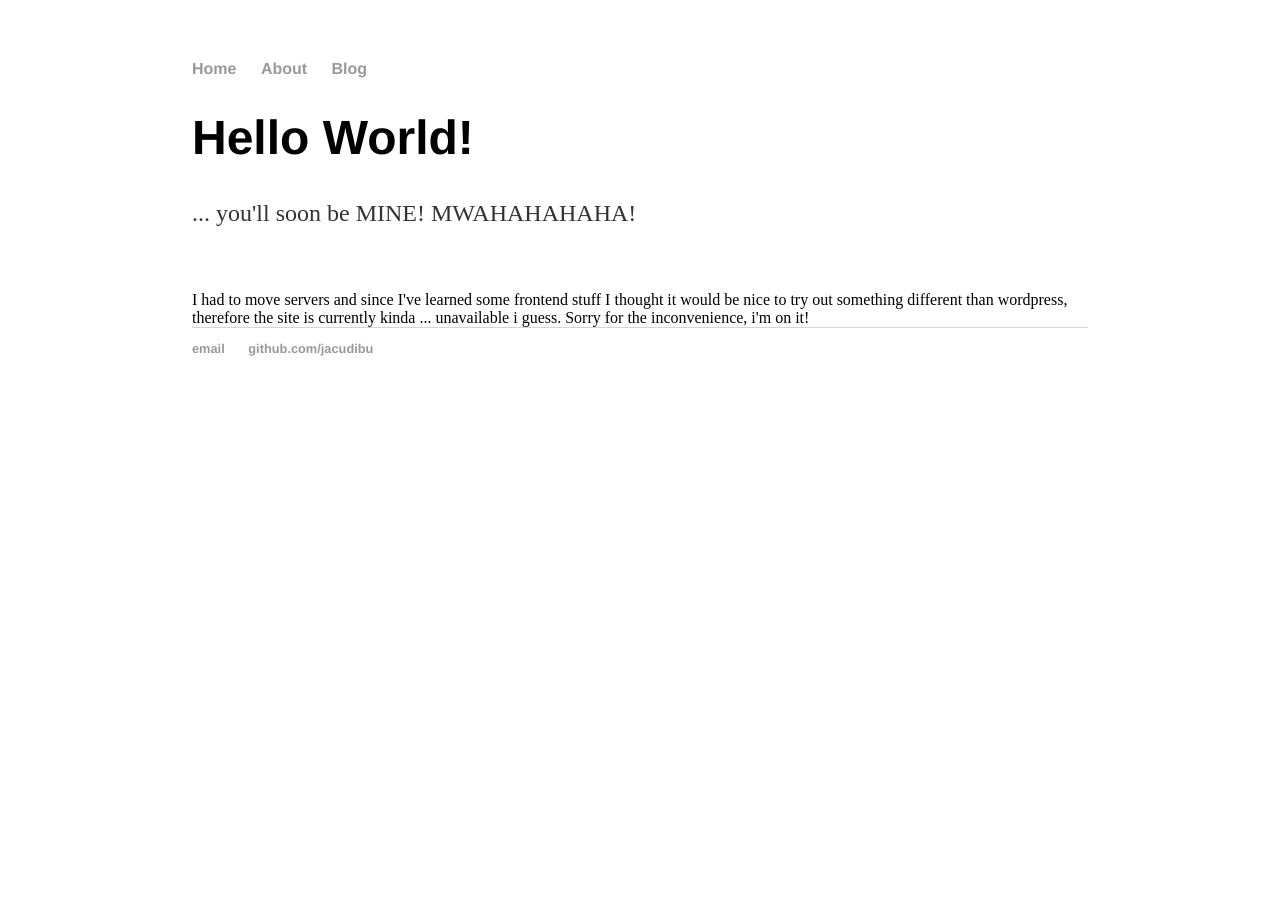
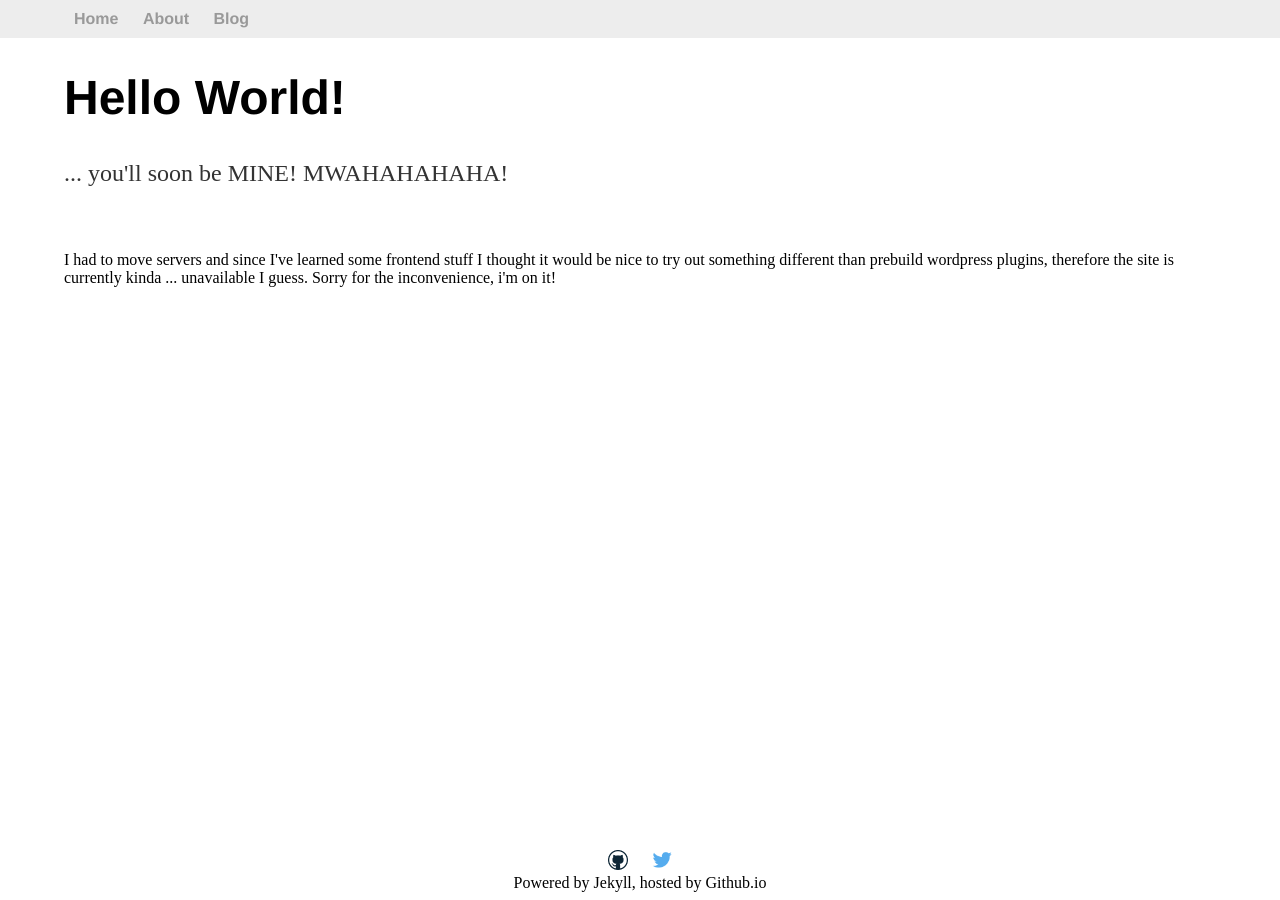
Before and after one commit to Jacudibu/jacudibu.github.io, a Jekyll site: the page built from index.html, in a window 1280 px wide. Built offline with Jekyll 4.4.1, drawn with Linux system fonts in a browser that asks for light colours.

Commit message:
CSS updates & Social Media buttons.

```diff
--- a/_layouts/default.html
+++ b/_layouts/default.html
@@ -6,6 +6,7 @@
 			<link rel="stylesheet" type="text/css" href="/css/main.css">
 		</head>
 		<body>
+			<div id  = "header">
 				<nav>
 					<ul>
 						<li><a href="/">Home</a></li>
@@ -13,16 +14,25 @@
 						<li><a href="/blog">Blog</a></li>
 					</ul>
 				</nav>
-			<div class="container">
+			</div> <!-- #header -->
 
+
+			<div id = "content">
 				{{ content }}
+			</div> <!-- #content -->
 
-			</div><!-- /.container -->
-			<footer>
+
+
+
+			<div id = "footer">
+				<nav>
 					<ul>
-	        		<li><a href="mailto:">email</a></li>
-	        		<li><a href="https://github.com/jacudibu">github.com/jacudibu</a></li>
+						<li><a href="https://github.com/jacudibu"><img src = "{{site.url}}/assets/images/social/github.png" style = "width:20px;height:20px;" alt = "Find me on Github"></a></li>
+						<li><a href="https://twitter.com/Jacudibu"><img src = "{{site.url}}/assets/images/social/twitter.png" style = "width:20px;height:20px;" alt = "Find me on Twitter"></a></li>
 					</ul>
-			</footer>
+				</nav>
+				Powered by Jekyll, hosted by Github.io
+			</div> <!--#footer -->
+
 		</body>
 	</html>
--- a/css/main.css
+++ b/css/main.css
@@ -1,43 +1,90 @@
-body {
-    margin: 60px auto;
-    width: 70%;
+body
+{
+    margin: 0px auto;
+    width: 100%;
+	height: 100%;
 }
-nav ul, footer ul {
+
+#header
+{
+	background:#ededed;
+	width: 90%;
+
+	padding-top: 10px;
+	padding-bottom: 10px;
+	padding-left: 5%;
+	padding-right: 5%;
+}
+
+#content
+{
+	padding-left: 5%;
+	padding-right: 5%;
+	padding-bottom:50px; /* Height of the footer element */
+}
+
+#footer
+{
+	background:#ffffff;
+	width:100%;
+	height:50px;
+	position:absolute;
+	bottom:0;
+
+	text-align:center;
+	margin-left: auto;
+	margin-right: auto;
+}
+
+nav ul, footer ul
+{
     font-family:'Helvetica', 'Arial', 'Sans-Serif';
+	margin: 0px;
     padding: 0px;
     list-style: none;
     font-weight: bold;
+	display: inline;
 }
-nav ul li, footer ul li {
+
+nav ul li
+{
     display: inline;
-    margin-right: 20px;
+	list-style: none;
+	margin: 10px;
+    padding: 0px;
 }
-a {
+
+a
+{
     text-decoration: none;
     color: #999;
 }
-a:hover {
+
+a:hover
+{
     text-decoration: underline;
 }
-h1 {
+
+h1
+{
     font-size: 3em;
     font-family:'Helvetica', 'Arial', 'Sans-Serif';
 }
-p {
+
+p
+{
     font-size: 1.5em;
     line-height: 1.4em;
     color: #333;
 }
-footer {
-    border-top: 1px solid #d5d5d5;
-    font-size: .8em;
-}
 
-ul.posts {
+ul.posts
+{
     margin: 20px auto 40px;
     font-size: 1.5em;
 }
 
-ul.posts li {
+ul.posts li
+{
     list-style: none;
 }
--- a/index.html
+++ b/index.html
@@ -8,6 +8,6 @@ title: Jacudibu.com
 	<p>... you'll soon be MINE! MWAHAHAHAHA!</p>
 <br>
 <br>
-I had to move servers and since I've learned some frontend stuff I thought it would be nice to try out something different than wordpress, therefore the site is currently kinda ... unavailable i guess. Sorry for the inconvenience, i'm on it!
+I had to move servers and since I've learned some frontend stuff I thought it would be nice to try out something different than prebuild wordpress plugins, therefore the site is currently kinda ... unavailable I guess. Sorry for the inconvenience, i'm on it!
 <br>
 </div>
```
Also changed, not shown: assets/images/social/github.png (added), assets/images/social/twitter.png (added). Lines whose indentation alone changed are shown as unchanged.
